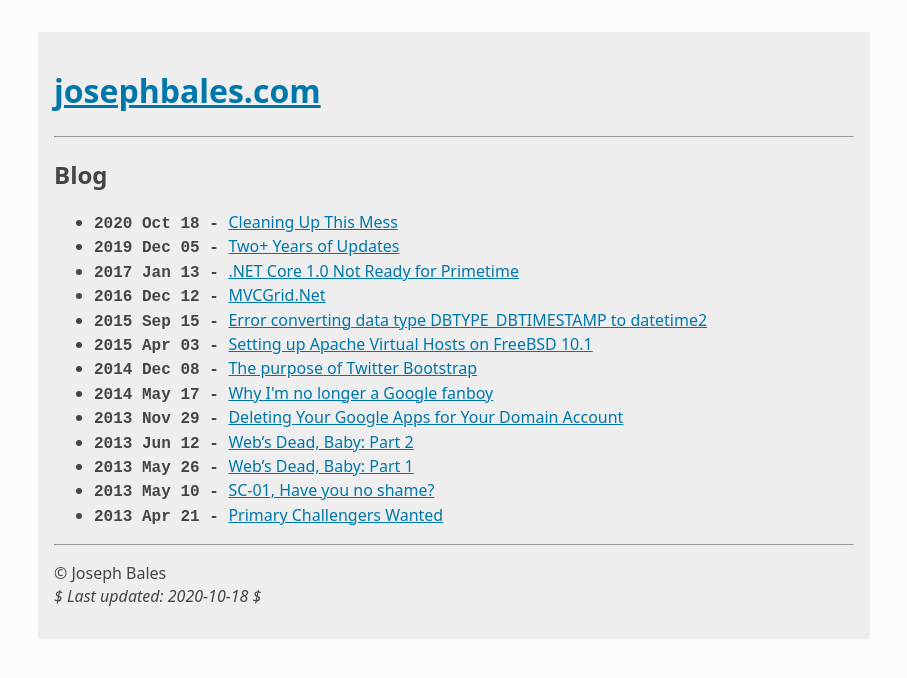
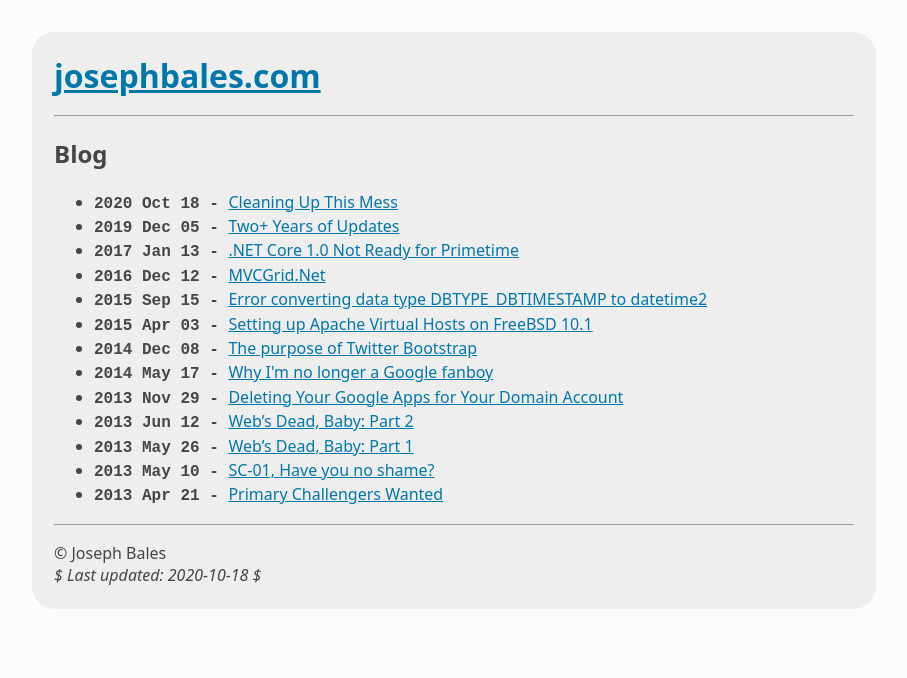
Before and after one commit to josephbales/jb-jekyll, a Jekyll site: the page built from blog/index.html, in a window 1280 px wide. Shown: the top 678 px of the page, without its empty margins (186-1093 px from the left). Built offline with Jekyll 4.4.1, drawn with Linux system fonts in a browser that asks for light colours.

Commit message:
Style sheet tweaks

```diff
--- a/_includes/footer.html
+++ b/_includes/footer.html
@@ -1,7 +1,7 @@
 <footer class="site-footer">
     <hr>
-    <p>
+    <div class="footer-container">
         &copy; Joseph Bales<br>
         <span class="last-updated">$ Last updated: {{ site.posts.first.date | date: "%Y-%m-%d" }} $</span>
-    </p>
+    </div>
 </footer>
--- a/_includes/header.html
+++ b/_includes/header.html
@@ -1,2 +1,2 @@
-<h1><a href="{{ site.url }}/">{{ site.title }}</a></h1>
+<h1 class="site-title"><a href="{{ site.url }}/">{{ site.title }}</a></h1>
 <hr>
--- a/blog/index.html
+++ b/blog/index.html
@@ -2,7 +2,7 @@
 layout: page
 title: Blog
 ---
-<ul>
+<ul class="blog-article-list">
     {% for post in site.posts %}
     <li>
         <span class="blog-list-date">{{ post.date | date: "%Y %b %d" }} - </span> <a href="{{ post.url }}">{{ post.title }}</a>
--- a/css/main.css
+++ b/css/main.css
@@ -8,8 +8,9 @@ body {
     font-size: 16px;
     margin: 2em auto;
     max-width: 800px;
-    padding: 1em;
+    padding: 1.4em;
     line-height: 1.4;
+    border-radius: 1.4em;
 }
 a {
     color: rgb(0, 119, 170);
@@ -61,6 +62,20 @@ blockquote:after {
     display: block;
     clear: both;
 }
+pre {
+    overflow: scroll;
+}
+.footer-container {
+    margin-top: 1em;
+}
+.blog-article-list {
+    white-space: nowrap;
+    overflow-x: hidden;
+}
+h1.site-title {
+    margin: 0;
+    margin-bottom: 0.5em;
+}
 .posted-on, .last-updated {
     font-style: italic;
 }
```
